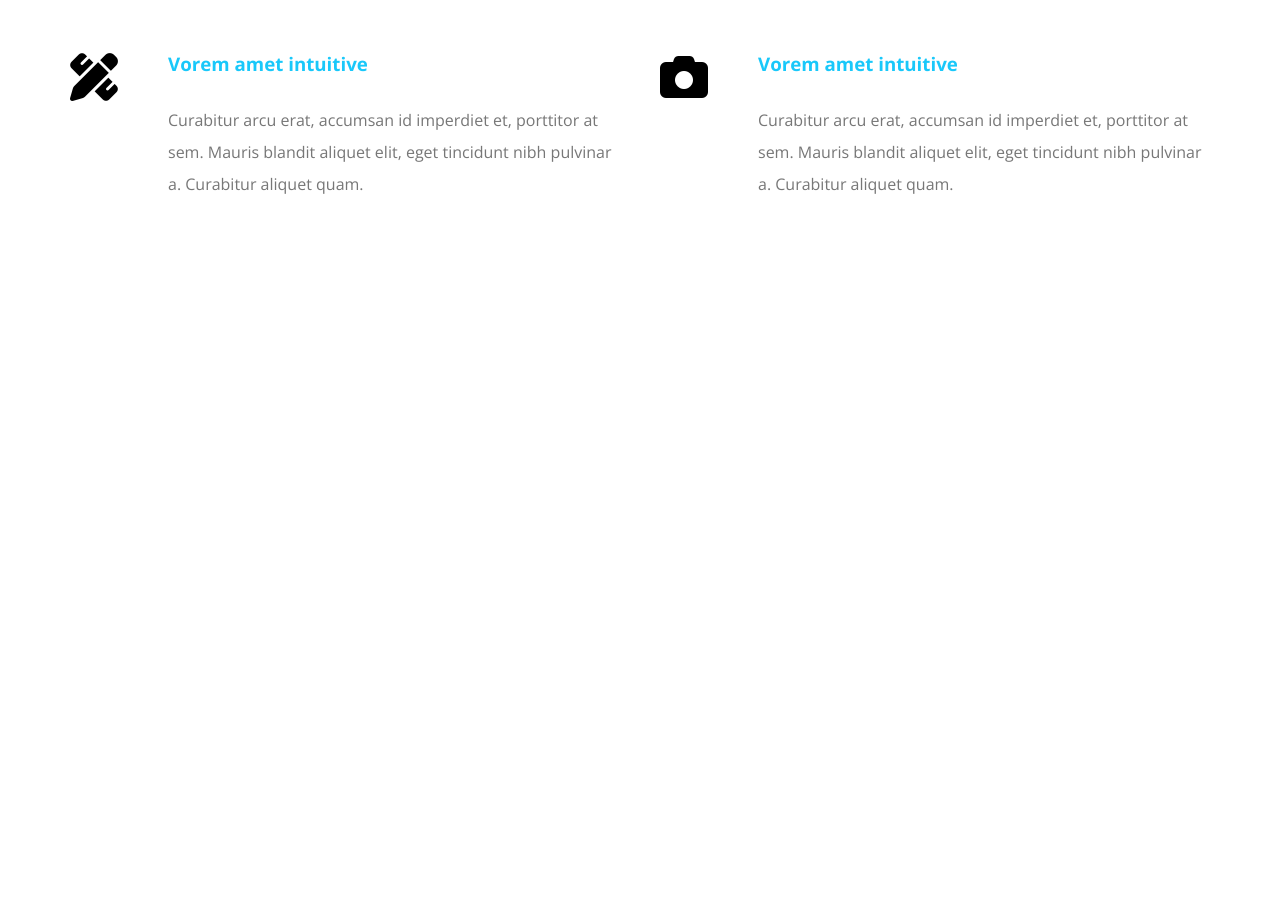
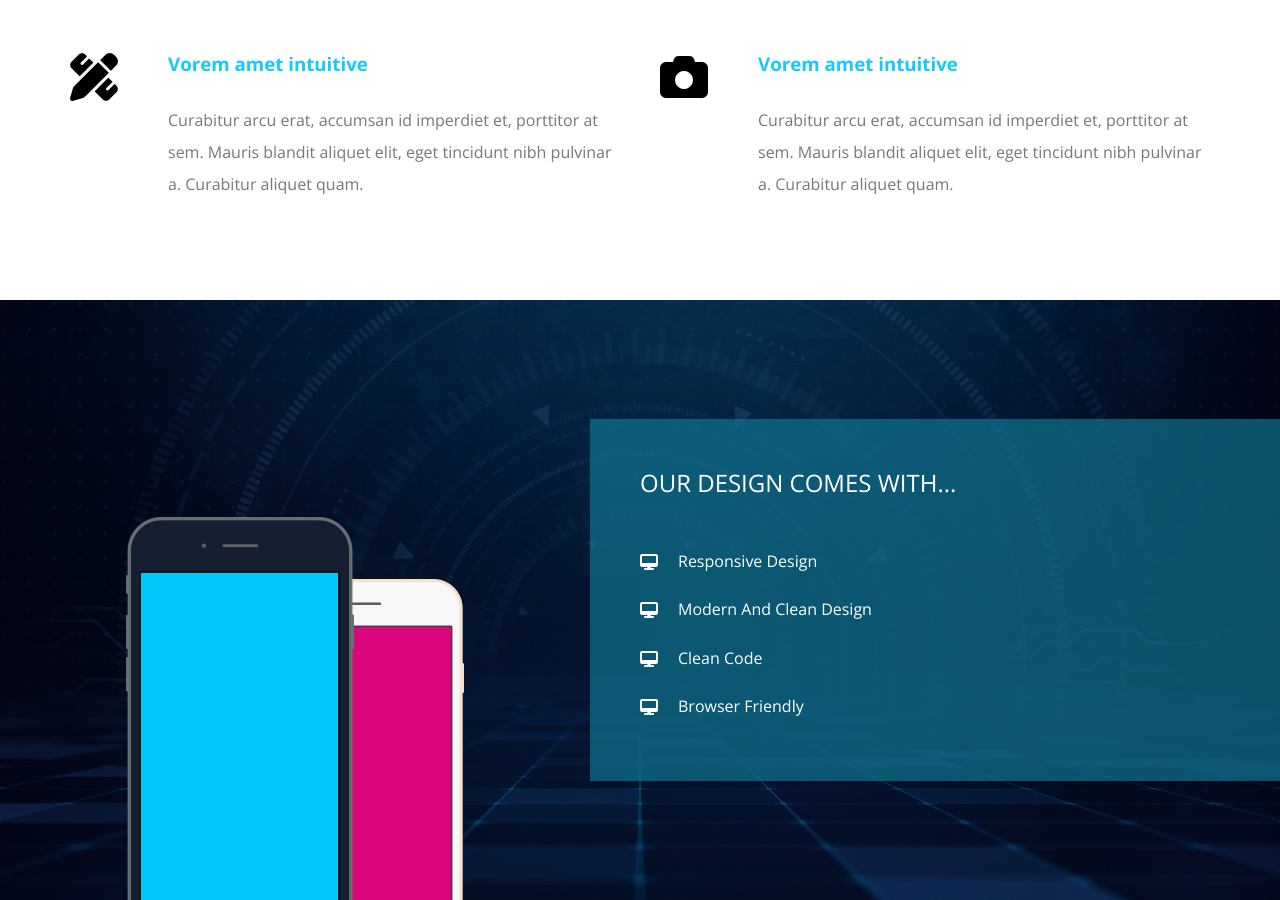
Before and after one commit to 01124833532mo/Html-Css-Templates, a plain HTML site: page Template-Three/index.html in a window 1280 px wide. Shown: the part 1335-2235 px from the top of the page. Before the commit the page ends 1635 px from the top, so only its background shows below. Drawn offline with nearby package versions, Linux system fonts and the light colour scheme.

Commit message:
Design Section

```diff
--- a/Template-Three/Css/style.css
+++ b/Template-Three/Css/style.css
@@ -310,3 +310,64 @@ header {
     color: #777;
   }
   /* End Services */
+  /* Start Design */
+.design {
+  padding-top: var(--section-padding);
+  padding-bottom: var(--section-padding);
+  height: 600px;
+  position: relative;
+  background-image: url("../images/design-features.jpg");
+  background-size: cover;
+  display: flex;
+  align-items: center;
+  overflow: hidden;
+}
+.design::before {
+  content: "";
+  position: absolute;
+  left: 0;
+  top: 0;
+  width: 100%;
+  height: 100%;
+  background-color: rgb(0 0 0 / 60%);
+}
+.design .image,
+.design .text {
+  position: relative;
+  z-index: 2;
+  flex: 1;
+}
+.design .image {
+  text-align: center;
+}
+@media (max-width: 767px) {
+  .design .image {
+    display: none;
+  }
+}
+.design .image img {
+  position: relative;
+  bottom: -150px;
+}
+.design .text {
+  color: white;
+  padding: 50px;
+  background-color: var(--transparent-color);
+}
+.design .text h2 {
+  font-weight: normal;
+  text-transform: uppercase;
+  margin-bottom: 40px;
+}
+.design .text ul li {
+  padding: 15px 0;
+}
+.design .text ul li::before {
+  font-family: "Font Awesome 5 Free";
+  content: "\f108";
+  font-weight: 900;
+  margin-right: 20px;
+  position: relative;
+  top: 1px;
+}
+/* End Design */
--- a/Template-Three/index.html
+++ b/Template-Three/index.html
@@ -121,6 +121,22 @@
         </div>
       </div>
       <!-- End Services -->
+       <!-- Start Design -->
+    <div class="design">
+      <div class="image">
+        <img decoding="async" src="images/mobile.png" alt="Mobile" />
+      </div>
+      <div class="text">
+        <h2>Our Design Comes With...</h2>
+        <ul>
+          <li>Responsive Design</li>
+          <li>Modern And Clean Design</li>
+          <li>Clean Code</li>
+          <li>Browser Friendly</li>
+        </ul>
+      </div>
+    </div>
+    <!-- End Design -->
 
 
 
```
Also changed, not shown: Template-Three/images/design-features.jpg (added), Template-Three/images/mobile.png (added).
